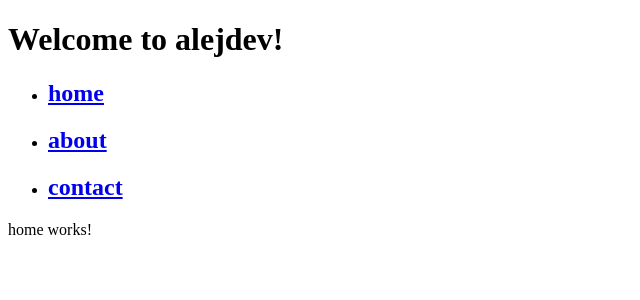
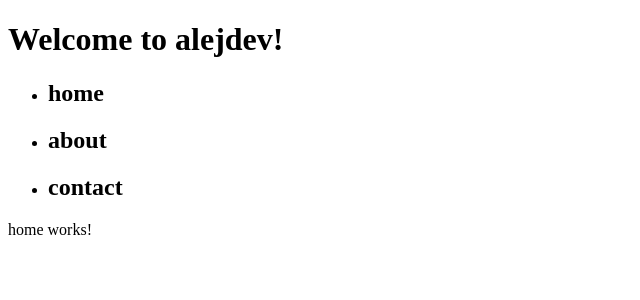
Before and after one commit to aledroner/alej.dev, an Angular app: page / in a window 1280 px wide. Shown: the top 300 px of the page, without its empty margins (0-640 px from the left). Built offline with nearby package versions, Linux system fonts and the light colour scheme.

Commit message:
added header component

```diff
--- a/src/app/app.component.html
+++ b/src/app/app.component.html
@@ -1,13 +1,2 @@
-<h1>Welcome to {{ title }}!</h1>
-<ul>
-	<li>
-		<h2><a routerLink="/">home</a></h2>
-	</li>
-	<li>
-		<h2><a routerLink="/about">about</a></h2>
-	</li>
-	<li>
-		<h2><a routerLink="/contact">contact</a></h2>
-	</li>
-</ul>
+<ale-header [title]="title"></ale-header>
 <router-outlet></router-outlet>
--- a/src/app/app.module.ts
+++ b/src/app/app.module.ts
@@ -5,6 +5,7 @@ import { AppRoutingModule } from './app-routing.module'
 import { AppComponent } from './app.component'
 import { ServiceWorkerModule } from '@angular/service-worker'
 import { environment } from '../environments/environment'
+import { SharedModule } from './shared/shared.module'
 
 @NgModule({
 	declarations: [
@@ -13,7 +14,8 @@ import { environment } from '../environments/environment'
 	imports: [
 		BrowserModule.withServerTransition({ appId: 'serverApp' }),
 		AppRoutingModule,
-		ServiceWorkerModule.register('ngsw-worker.js', { enabled: environment.production })
+		ServiceWorkerModule.register('ngsw-worker.js', { enabled: environment.production }),
+		SharedModule
 	],
 	providers: [],
 	bootstrap: [AppComponent]
--- /dev/null
+++ b/src/app/shared/header/header.component.html
@@ -0,0 +1,12 @@
+<h1>Welcome to {{ title }}!</h1>
+<ul>
+	<li>
+		<h2><a routerLink="/">home</a></h2>
+	</li>
+	<li>
+		<h2><a routerLink="/about">about</a></h2>
+	</li>
+	<li>
+		<h2><a routerLink="/contact">contact</a></h2>
+	</li>
+</ul>
--- /dev/null
+++ b/src/app/shared/header/header.component.ts
@@ -0,0 +1,16 @@
+import { Component, OnInit, Input } from '@angular/core'
+
+@Component({
+	selector: 'ale-header',
+	templateUrl: './header.component.html',
+	styleUrls: ['./header.component.scss']
+})
+export class HeaderComponent implements OnInit {
+
+	@Input() title: string = 'alej.dev'
+
+	constructor() { }
+
+	ngOnInit(): void { }
+
+}
--- /dev/null
+++ b/src/app/shared/shared.module.ts
@@ -0,0 +1,21 @@
+import { NgModule } from '@angular/core'
+import { CommonModule } from '@angular/common'
+import { HeaderComponent } from './header/header.component'
+
+const components = [
+	HeaderComponent
+]
+
+const modules = [
+	CommonModule
+]
+
+@NgModule({
+	declarations: [...components],
+	imports: [...modules],
+	exports: [
+		...components,
+		...modules
+	]
+})
+export class SharedModule { }
```
Also changed, not shown: src/app/shared/header/header.component.scss (added).
